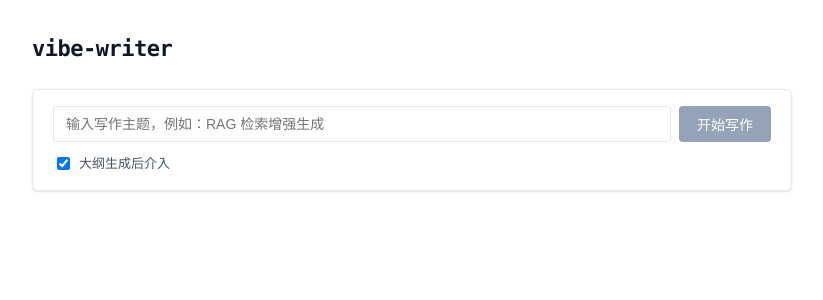
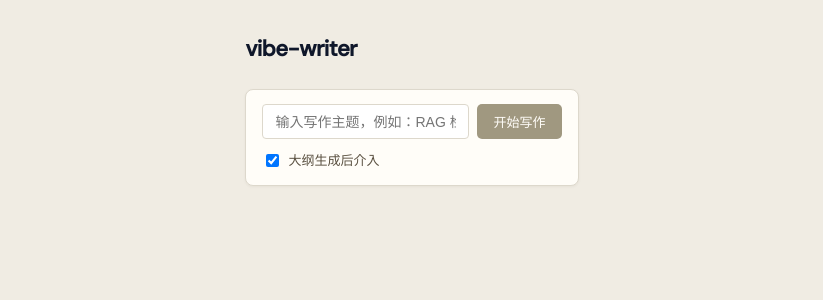
Before and after one commit to 404ll/vibe-writer, a React (Vite) app in the folder frontend/: page / in a window 1280 px wide. Shown: the top 300 px of the page, without its empty margins (228-1051 px from the left). Built offline with nearby package versions, Linux system fonts and the light colour scheme.

Commit message:
feat: kraft color tokens and global layout base in index.css

```diff
--- a/frontend/src/index.css
+++ b/frontend/src/index.css
@@ -1,18 +1,27 @@
+@import url('https://fonts.googleapis.com/css2?family=Kalam:wght@300;400;700&family=DM+Sans:ital,opsz,wght@0,9..40,300;0,9..40,400;0,9..40,500;1,9..40,300&display=swap');
+
 :root {
-  --text: #475569;
-  --text-h: #0f172a;
-  --bg: #ffffff;
-  --border: #e2e8f0;
-  --code-bg: #f1f5f9;
-  --accent: #2563eb;
-  --accent-bg: rgba(37, 99, 235, 0.06);
-  --accent-border: rgba(37, 99, 235, 0.3);
-  --success: #16a34a;
-  --danger: #dc2626;
-  --muted: #94a3b8;
-  --shadow: 0 1px 3px rgba(0,0,0,0.08), 0 1px 2px rgba(0,0,0,0.04);
-  --sans: system-ui, 'Segoe UI', Roboto, sans-serif;
-  --mono: 'SF Mono', 'Fira Code', 'Consolas', monospace;
+  /* Kraft color palette */
+  --bg:           #f0ece3;
+  --card-bg:      #fffdf8;
+  --border:       #ddd8cc;
+  --border-input: #d8d2c6;
+  --input-bg:     #f7f3ec;
+
+  --text:         #5a5040;
+  --text-h:       #1a1714;
+  --text-muted:   #a09880;
+  --text-label:   #b0a090;
+
+  --accent:       #5c4a32;
+  --accent-done:  #7a6248;
+  --success:      #5c7a4a;
+  --danger:       #8b3a3a;
+
+  --shadow: 0 1px 3px rgba(60, 40, 10, 0.05);
+
+  --sans: 'DM Sans', system-ui, sans-serif;
+  --hand: 'Kalam', cursive;
 
   font: 16px/1.5 var(--sans);
   color: var(--text);
@@ -20,76 +29,71 @@
   -webkit-font-smoothing: antialiased;
 }
 
-#root {
-  width: 100%;
-  max-width: 100%;
-  margin: 0;
-  text-align: left;
-  min-height: 100svh;
-  box-sizing: border-box;
-}
-
-body {
+/* Full-height base */
+html, body {
+  height: 100%;
   margin: 0;
 }
 
-h1,
-h2 {
-  font-weight: 600;
-  color: var(--text-h);
+#root {
+  min-height: 100%;
+  display: flex;
+  flex-direction: column;
 }
 
-h1 {
-  font-size: 22px;
-  margin: 0 0 24px;
-}
-
-h2 {
-  font-size: 16px;
-  margin: 0 0 8px;
-}
-
-p {
-  margin: 0;
-}
+h1, h2 { font-weight: 600; color: var(--text-h); }
+h1 { font-size: 24px; margin: 0; }
+h2 { font-size: 15px; margin: 0 0 8px; }
+p  { margin: 0; }
 
 code {
-  font-family: var(--mono);
-  font-size: 13px;
+  font-family: 'SF Mono', 'Fira Code', monospace;
+  font-size: 12px;
   padding: 1px 5px;
-  background: var(--code-bg);
+  background: var(--input-bg);
   border-radius: 3px;
   color: var(--text-h);
 }
 
-/* Focus visible — 全局键盘焦点样式 */
+/* Focus visible */
 :focus-visible {
   outline: 2px solid var(--accent);
   outline-offset: 2px;
   border-radius: 4px;
 }
 
-/* 卡片基础样式 */
+/* Card */
 .card {
-  background: #fff;
+  background: var(--card-bg);
   border: 1px solid var(--border);
-  border-radius: 6px;
+  border-radius: 8px;
   box-shadow: var(--shadow);
-  padding: 16px 20px;
-  margin-bottom: 12px;
+  padding: 14px 16px;
 }
 
-/* 主按钮 */
+/* Card label — small uppercase tag at top of card */
+.card-label {
+  font-size: 10px;
+  font-weight: 500;
+  letter-spacing: 1.5px;
+  text-transform: uppercase;
+  color: var(--text-label);
+  margin-bottom: 10px;
+}
+
+/* Primary button */
 .btn-primary {
   background: var(--accent);
-  color: #fff;
+  color: var(--card-bg);
   border: none;
-  border-radius: 4px;
-  padding: 8px 18px;
-  font-size: 14px;
+  border-radius: 5px;
+  padding: 8px 16px;
+  font-family: var(--sans);
+  font-size: 13px;
   font-weight: 500;
   cursor: pointer;
+  white-space: nowrap;
   transition: background 0.15s;
 }
-.btn-primary:hover { background: #1d4ed8; }
-.btn-primary:disabled { background: var(--muted); cursor: not-allowed; }
+.btn-primary:hover   { background: #4a3a26; }
+.btn-primary:disabled { background: var(--text-muted); cursor: not-allowed; }
```
Also changed, not shown: frontend/src/App.css (+1 -184 lines).
